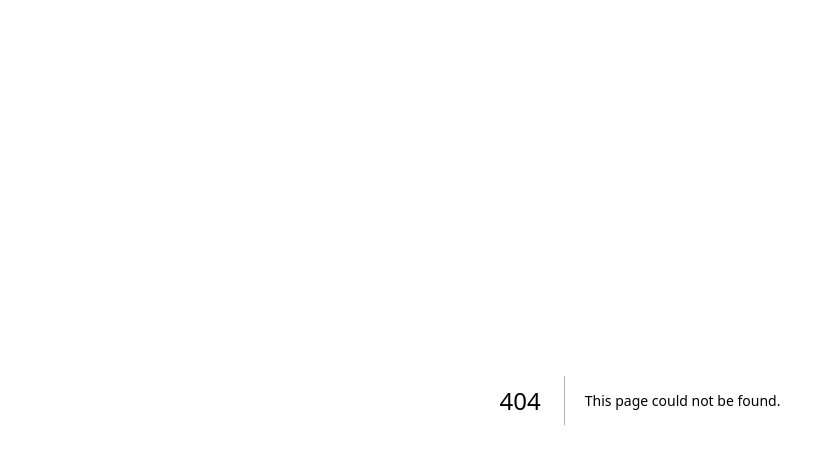
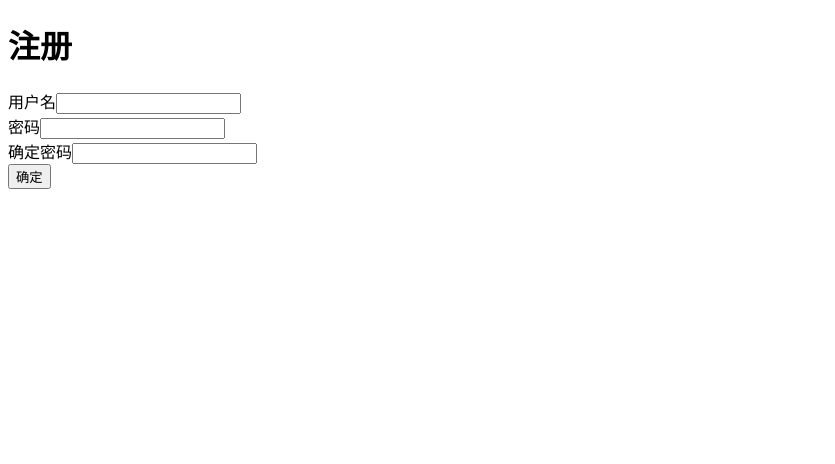
Before and after one commit to famiangao/next-typeorm-demo, a Next.js app: page /sign_up in a window 1280 px wide. Before the commit this address had no page. Shown: the top 464 px of the page, without its empty margins (0-835 px from the left). Built offline with nearby package versions, Linux system fonts and the light colour scheme.

Commit message:
完成登录界面

```diff
--- a/lib/handleDatabaseConnection.tsx
+++ b/lib/handleDatabaseConnection.tsx
@@ -1,7 +1,13 @@
 import {AppDataSource, dataSourceConfig} from "src/data-source"
 import { Post } from "src/entity/Post"
+import {User} from "../src/entity/User";
+import {Comment} from "../src/entity/Comment";
 
 export const connectionDatabase=async ()=>{
+    AppDataSource.setOptions({
+        ...dataSourceConfig,
+        entities:[Post,User,Comment]
+    })
     AppDataSource.isInitialized||await AppDataSource.initialize();
 }
 export const closeDatabase=async ()=>{
--- a/package.json
+++ b/package.json
@@ -17,6 +17,8 @@
   "dependencies": {
     "axios": "^1.5.0",
     "gray-matter": "^4.0.3",
+    "lodash": "^4.17.21",
+    "md5": "^2.3.0",
     "next": "13.4.19",
     "pg": "^8.11.3",
     "react": "18.2.0",
@@ -27,8 +29,10 @@
     "typescript": "5.2.2"
   },
   "devDependencies": {
+    "@types/lodash": "^4.14.198",
     "@babel/cli": "^7.22.15",
     "@babel/plugin-proposal-decorators": "^7.22.15",
+    "@types/md5": "^2.3.2",
     "@types/node": "^20.5.7",
     "@types/react": "18.2.21",
     "@types/react-dom": "18.2.7",
--- a/pages/api/v1/posts.tsx
+++ b/pages/api/v1/posts.tsx
@@ -1,10 +1,10 @@
 import {NextApiHandler} from 'next';
-import {getAllFile} from "../../../lib/posts";
+import {getPosts} from "../../../lib/posts";
 
 
 //等于这个方法是用于给next接收post请求用的
 const Posts: NextApiHandler = async (req, res) => {
-  const posts = await getAllFile();
+  const posts = await getPosts();
   res.statusCode = 200;
   res.setHeader('Content-Type', 'application/json');
   res.write(JSON.stringify(posts));
--- /dev/null
+++ b/pages/api/v1/users.tsx
@@ -0,0 +1,41 @@
+import {NextApiHandler} from "next";
+import { User } from "src/entity/User";
+import {IFormMsg} from "../../sign_up";
+import {connectionDatabase} from "../../../lib/handleDatabaseConnection";
+import {AppDataSource} from "../../../src/data-source";
+type IErrors = {
+    username: string[],
+    password: string[],
+    passwordConfirmation: string[]
+}
+
+const Users: NextApiHandler = async (req, res) => {
+    console.log("0000000")
+    // console.log(req.body)//body内塞的就是请求的内容，请求完内容返回
+    //你要先验证请求是否合规
+    let {name, password, passwordConfirmation} = req.body as IFormMsg;
+    await connectionDatabase();
+    console.log("1")
+    let user=new User(name,password);
+    console.log("2")
+    user.password=password;
+    user.passwordConfirmation=passwordConfirmation;
+
+    res.setHeader("Content-Type", "application/json");
+    await user.validate();
+    if (!user.existErrors()){
+        //进行数据写入，可算写完了，，要回家睡觉，，感觉自己跟散架了一样，，嘎了，，
+        await AppDataSource.manager.save(user);
+        res.statusCode=200;
+        console.log("成功保存"+user.username)
+    }else{
+        res.statusCode=422;
+        console.log("失败保存"+user.username)
+    }
+
+    res.write(JSON.stringify(user.errors))
+    res.end();
+}
+
+export type {IErrors};
+export default Users;
--- /dev/null
+++ b/pages/sign_up.tsx
@@ -0,0 +1,82 @@
+import {NextPage} from "next";
+import {useState} from "react";
+import axios, {AxiosError, AxiosResponse} from "axios";
+import {Simulate} from "react-dom/test-utils";
+import {IErrors} from "./api/v1/users";
+
+type IProps = {}
+export type IFormMsg = {
+    name: string,
+    password: string,
+    passwordConfirmation: string
+}
+const signUp: NextPage<IProps> = (props) => {
+    let [formData, setFormData] = useState<IFormMsg>({
+        name: "",
+        password: "",
+        passwordConfirmation: ""
+    })
+    let [errors,setErrors]=useState<IErrors>({password: [], passwordConfirmation: [], username: []})
+    const onSubmit = async () => {
+        //点击确定要做的事儿是发送ajax，ajax肯定没办法静态化
+        axios.post("/api/v1/users", formData)
+            .then((res:AxiosResponse) => {
+                // console.log(res);
+            }).catch((error:AxiosError<IErrors>) => {
+            console.log(error);
+            setErrors(error.response.data)
+        })
+    }
+    return (
+        <div>
+            <h1>注册</h1>
+            <div>
+                <label>
+                    用户名
+                    <input type="text" onChange={(event) => {
+                        setFormData({
+                            ...formData,
+                            name: event.target.value
+                        })
+                    }
+                    }/>
+                </label>
+                <div>{errors.username.length!==0&&errors.username.join(" ")}</div>
+            </div>
+
+            <div>
+                <label>
+                    密码
+                    <input type="password" onChange={(event) => {
+                        setFormData({
+                            ...formData,
+                            password: event.target.value
+                        })
+                    }
+                    }/>
+                </label>
+                <div>{errors.password.length!==0&&errors.password.join(" ")}</div>
+            </div>
+
+            <div>
+                <label>
+                    确定密码
+                    <input type="password" onChange={(event) => {
+                        setFormData({
+                            ...formData,
+                            passwordConfirmation: event.target.value
+                        })
+                    }
+                    }/>
+                </label>
+                <div>{errors.passwordConfirmation.length!==0&&errors.passwordConfirmation.join(" ")}</div>
+
+            </div>
+            <div>
+                <button onClick={onSubmit}>确定</button>
+            </div>
+        </div>
+    )
+}
+
+export default signUp;
--- a/src/data-source.ts
+++ b/src/data-source.ts
@@ -14,7 +14,7 @@ export const dataSourceConfig: DataSourceOptions={
     database: "blog_development",
     synchronize: false,//如果是true，会把代码里面的东西同步到数据库，会有危险
     logging: false,
-    entities: [Post,User,Comment],//'dist/entity/**/*.js' 写路径会认为是commonJs，，太tm恶心了，，
+    entities: ['dist/entity/**/*.js'],//'dist/entity/**/*.js' 写路径会认为是commonJs，，太tm恶心了，，
     // 最后验证，只能这么写，别的所有写法都会出错的，太tm混乱了，，，回家了回家了
     migrations: ['dist/migration/**/*.js'],
     subscribers: ['dist/subscriber/**/*.js'],
--- a/src/entity/User.ts
+++ b/src/entity/User.ts
@@ -1,6 +1,19 @@
-import {Column, CreateDateColumn, Entity, OneToMany, PrimaryGeneratedColumn, UpdateDateColumn} from "typeorm"
+import {
+    BeforeInsert,
+    Column,
+    CreateDateColumn,
+    Entity,
+    OneToMany,
+    PrimaryGeneratedColumn,
+    UpdateDateColumn
+} from "typeorm"
 import { Post } from "./Post";
 import {Comment} from "./Comment";
+import {IErrors} from "../../pages/api/v1/users";
+import {connectionDatabase} from "../../lib/handleDatabaseConnection";
+import md5 from 'md5';
+import _ from 'lodash';
+import {AppDataSource} from "../data-source";
 
 @Entity('users')
 export class User {
@@ -29,4 +42,48 @@ export class User {
         this.username=username;
         this.password_digest=password;
     }
+    password:string
+    passwordConfirmation:string
+    errors:IErrors={password: [], passwordConfirmation: [], username: []};
+    async validate(){
+        await connectionDatabase();
+        let sameNameUser=await AppDataSource.manager.find(User,{
+            where:{
+                username:this.username
+            }
+        });
+        if(sameNameUser.length!=0){
+            this.errors.username.push("用户名重复")
+        }
+        if(this.username.trim()===""){
+            this.errors.username.push("用户名不能为空")
+        }
+        if(!this.password){
+            this.errors.password.push("密码不能为空")
+        }
+        if(!/[a-z]|[0-9]|[A-Z]/.test(this.password)){
+            this.errors.password.push("格式不合法")
+        }
+        if(this.password!=this.passwordConfirmation){
+            this.errors.passwordConfirmation.push("密码不匹配")
+        }
+    }
+    existErrors(){
+        let result=false;
+        Object.values(this.errors).forEach(el=>{
+            if (el.length!=0)result=true;
+        })
+        return result;
+    }
+
+    @BeforeInsert()
+    generatePasswordDigest(){
+        this.password_digest=md5(this.password)
+    }
+
+    toJSON(){
+        return _.omit(this,["password","passwordConfirmation","errors","password_digest"])
+    }
+
+
 }
--- a/tsconfig.json
+++ b/tsconfig.json
@@ -21,7 +21,7 @@
     "resolveJsonModule": true,
     "isolatedModules": true,
     "jsx": "preserve",
-    "incremental": true
+    "incremental": true,
   },
   "exclude": [
     "node_modules"
```
Also changed, not shown: 1 other file (tests, documents, lock files or other folders).
